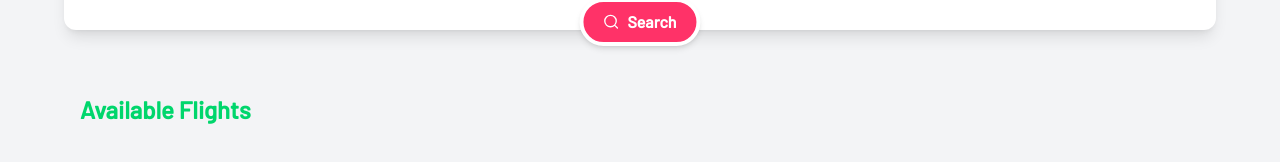
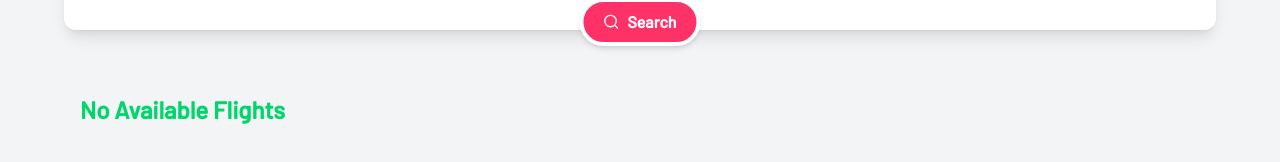
Before and after one commit to joshnieuwstad/airport-listings, a Next.js app: page / in a window 1280 px wide. Shown: the part 288-450 px from the top of the page. Built offline with nearby package versions, Linux system fonts and the light colour scheme.

Commit message:
no available flights

```diff
--- a/src/app/components/Card.tsx
+++ b/src/app/components/Card.tsx
@@ -11,7 +11,7 @@ interface CardProps {
 
 export default function Card({ flight, airportMap }: CardProps) {
 
-    const formatDate = (dateString: Date | string) => {
+    const formatDate = (dateString: Date | string): string => {
         const date = new Date(dateString);
         return new Intl.DateTimeFormat('en-GB', {
             day: '2-digit',
@@ -20,7 +20,7 @@ export default function Card({ flight, airportMap }: CardProps) {
         }).format(date)
     }
 
-    const formatPrice = (amount: number, currency = 'EUR') => {
+    const formatPrice = (amount: number, currency = 'EUR'): string => {
         return new Intl.NumberFormat('en-NL', {
             style: 'currency',
             currency,
--- a/src/app/hooks/useAirportMap.ts
+++ b/src/app/hooks/useAirportMap.ts
@@ -1,11 +1,10 @@
-// hooks/useAirports.ts
 import { useMemo } from "react";
 import { Airport } from "../models/airport.model";
 
 export function useAirportMap(airports: Airport[]) {
     return useMemo(() => {
         return airports.reduce((acc: Record<string, Airport>, airport) => {
-            // console.log('here') --- get many print outs here server and client side?
+            console.log('here') //--- get many print outs here server and client side?
             acc[airport.ItemName] = airport;
             return acc;
         }, {});
--- a/src/app/pages/listings/page.tsx
+++ b/src/app/pages/listings/page.tsx
@@ -135,7 +135,7 @@ export default function Listings({ Airports }: AirportResponse) {
                     (
                         <Loader />
                     ) :
-                    (
+                    matchedFlights.length ? (
                         <div>
                             <div className="text-2xl font-bold text-ts-green mb-6">
                                 Available Flights
@@ -146,6 +146,10 @@ export default function Listings({ Airports }: AirportResponse) {
                                 ))}
                             </div>
                         </div>
+                    ) : (
+                        <div className="text-2xl font-bold text-ts-green mb-6">
+                            No Available Flights
+                        </div>
                     )}
             </div>
         </>
```
